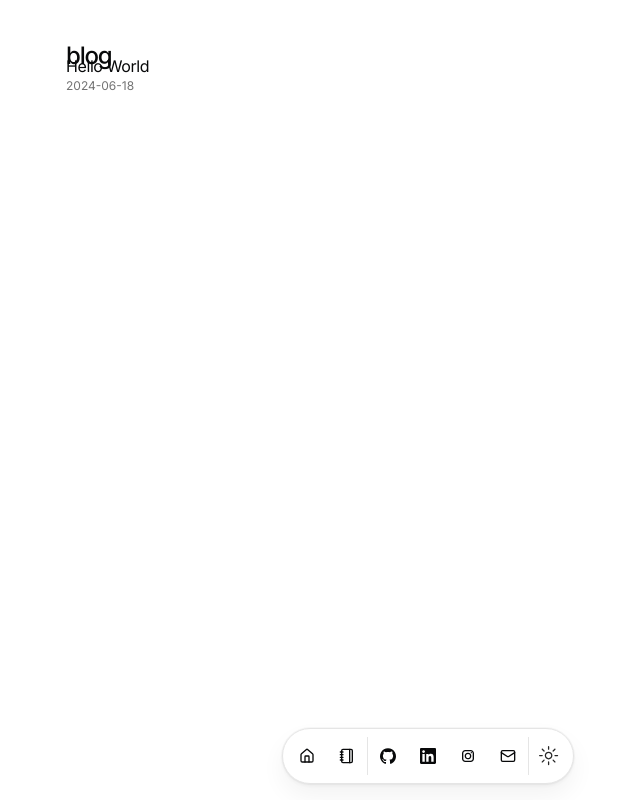
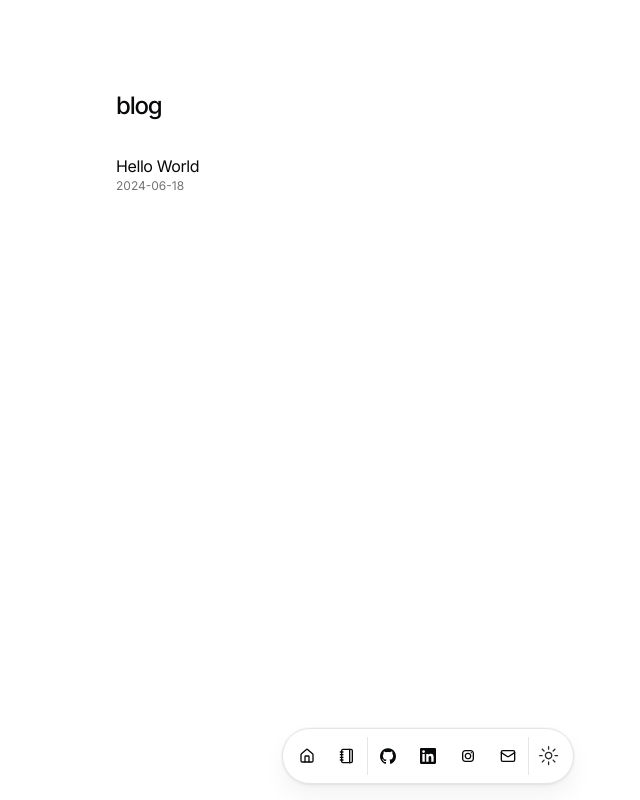
Before and after one commit to nnsangvn/cv, a Next.js app: page /blog in a window 1280 px wide. Shown: the whole page, without its empty margins (212-852 px from the left). Built offline with nearby package versions, Linux system fonts and the light colour scheme.

Commit message:
fix: add width height for image component in stack

```diff
--- a/src/components/magicui/blur-fade.tsx
+++ b/src/components/magicui/blur-fade.tsx
@@ -51,7 +51,7 @@ const BlurFade = ({
           ease: "easeOut",
         }}
         className={className}
-        style={inViewMargin ? { margin: inViewMargin } : undefined}
+        // style={inViewMargin ? { margin: inViewMargin } : undefined}
       >
         {children}
       </motion.div>
--- a/src/components/magicui/stack.tsx
+++ b/src/components/magicui/stack.tsx
@@ -120,6 +120,8 @@ export default function Stack({
               }}
             >
             <Image
+              width={cardDimensions.width}
+              height={cardDimensions.height}
               src={card.img}
               alt={`card-${card.id}`}
               className="w-full h-full object-cover pointer-events-none"
```
